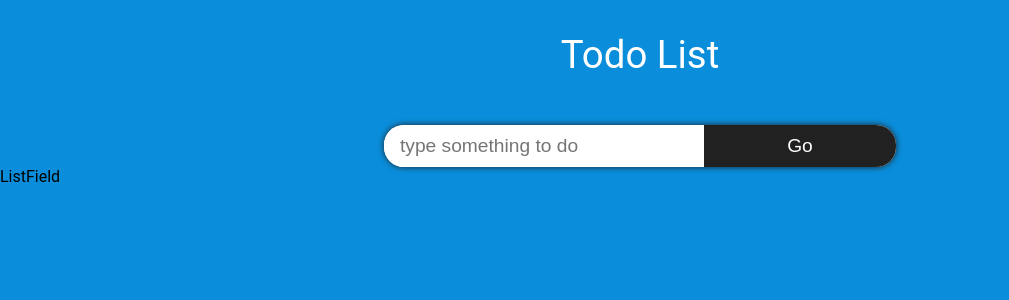
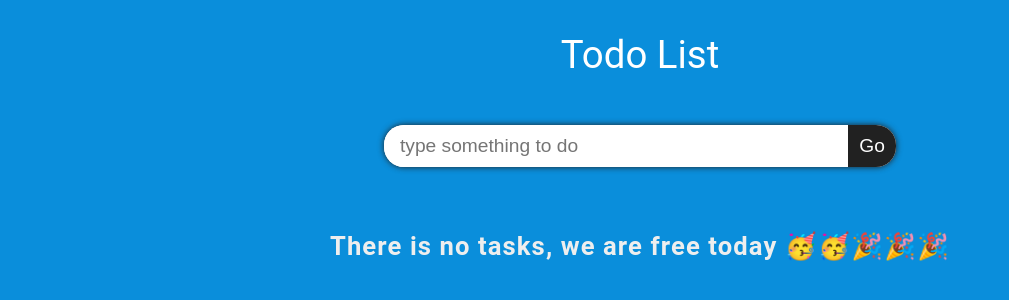
Before and after one commit to emrebican/TaskList-ReduxToolkit-Typescript, a React (Create React App) app: page / in a window 1280 px wide. Shown: the top 300 px of the page, without its empty margins (0-1009 px from the left). Built offline with nearby package versions, Linux system fonts and the light colour scheme.

Commit message:
TaskCard component added | tasks listed

```diff
--- a/package.json
+++ b/package.json
@@ -13,6 +13,7 @@
     "@types/react-dom": "^18.0.6",
     "react": "^18.2.0",
     "react-dom": "^18.2.0",
+    "react-icons": "^4.4.0",
     "react-redux": "^8.0.2",
     "react-scripts": "5.0.1",
     "styled-components": "^5.3.5",
--- a/src/components/InputField.tsx
+++ b/src/components/InputField.tsx
@@ -1,4 +1,4 @@
-import React, { useState } from "react";
+import React, { useState, useRef } from "react";
 import FormWrapper from "./styled-folders/inputField_styled";
 
 import { useDispatch } from "react-redux";
@@ -6,29 +6,32 @@ import { addTask } from "../redux/slices/tasksSlice";
 
 const InputField: React.FC = () => {
   const dispatch = useDispatch();
+  const inputRef = useRef<HTMLInputElement>(null);
 
   const [task, setTask] = useState<string>("");
 
-  const handleSubmit = (e: any) => {
+  const handleSubmit = (e: React.FormEvent) => {
     e.preventDefault();
-
-    dispatch(addTask(task));
-  };
-
-  const handleChange = (e: any) => {
-    setTask(e.target.value);
+    if (task.trim()) {
+      dispatch(addTask(task));
+    }
+    inputRef.current?.blur();
+    setTask("");
   };
 
   return (
     <FormWrapper>
-      <input
-        type="text"
-        placeholder="type something to do"
-        onChange={handleChange}
-      />
-      <button type="submit" onClick={handleSubmit}>
-        Go
-      </button>
+      <form onSubmit={handleSubmit}>
+        <input
+          type="text"
+          placeholder="type something to do"
+          required
+          ref={inputRef}
+          value={task}
+          onChange={(e) => setTask(e.target.value)}
+        />
+        <button>Go</button>
+      </form>
     </FormWrapper>
   );
 };
--- a/src/components/ListField.tsx
+++ b/src/components/ListField.tsx
@@ -1,12 +1,33 @@
 import React from "react";
+import ListWrapper from "./styled-folders/listField_styled";
 import { useSelector } from "react-redux";
 import { RootState } from "../redux/store";
+
+import TaskCard from "./TaskCard";
 
 const ListField: React.FC = () => {
   const tasks = useSelector((state: RootState) => state.tasks.tasks);
   console.log(tasks);
 
-  return <div>ListField</div>;
+  interface TaskInterface {
+    title: string;
+    id: string;
+    completed: boolean;
+  }
+
+  return (
+    <ListWrapper>
+      {tasks.length ? (
+        <div>
+          {tasks.map((task: TaskInterface) => (
+            <TaskCard key={task.id} task={task} />
+          ))}
+        </div>
+      ) : (
+        <h2>There is no tasks, we are free today 🥳🥳🎉🎉🎉</h2>
+      )}
+    </ListWrapper>
+  );
 };
 
 export default ListField;
--- /dev/null
+++ b/src/components/TaskCard.tsx
@@ -0,0 +1,26 @@
+import { FaEdit } from "react-icons/fa";
+import { RiDeleteBack2Fill } from "react-icons/ri";
+import { MdDone } from "react-icons/md";
+
+interface TaskInterface {
+  title: string;
+  id: string;
+  completed: boolean;
+}
+
+type Prop = {
+  task: TaskInterface;
+};
+
+const TaskCard = ({ task }: Prop) => {
+  return (
+    <form>
+      <span>{task.title}</span>
+      <div>
+        <FaEdit />
+      </div>
+    </form>
+  );
+};
+
+export default TaskCard;
--- a/src/components/styled-folders/inputField_styled.js
+++ b/src/components/styled-folders/inputField_styled.js
@@ -1,6 +1,8 @@
 import styled from "styled-components";
 
 const FormWrapper = styled.div`
+
+  form {
     display: flex;
     justify-content: center;
     background-color: #fff;
@@ -12,9 +14,10 @@ const FormWrapper = styled.div`
     border-radius: 20px;
     /* overflow: hidden; */
     box-shadow: 0px 0px 6px #212121;
+  }
 
   input {
-    flex-basis: 60%;
+    flex-basis: 90%;
     margin: 0;
     padding: 0 1rem;
     font-size: 1.2rem;
@@ -31,10 +34,11 @@ const FormWrapper = styled.div`
   }
 
   button {
-    flex-basis: 40%;
+    flex-basis: 10%;
     border: none;
     background-color: #212121;
     color: #fff;
+    min-width: 2.8rem;
     margin: 0;
     padding: 0;
     font-size: 1.2rem;
--- /dev/null
+++ b/src/components/styled-folders/listField_styled.js
@@ -0,0 +1,14 @@
+import styled from "styled-components";
+
+const ListWrapper = styled.div`
+
+    h2 {
+        color: #eee;
+        letter-spacing: 1.1px;
+        font-size: 1.6rem;
+        text-align: center;
+        margin-top: 4rem;
+    }
+`;
+
+export default ListWrapper;
--- a/src/redux/slices/tasksSlice.tsx
+++ b/src/redux/slices/tasksSlice.tsx
@@ -1,7 +1,7 @@
 import { createSlice, nanoid } from "@reduxjs/toolkit";
 import { PayloadAction } from "@reduxjs/toolkit";
 
-export interface TaskState {
+interface TaskState {
   tasks: any;
 }
 
```
Also changed, not shown: 1 other file (tests, documents, lock files or other folders). Lines whose indentation alone changed are shown as unchanged.
